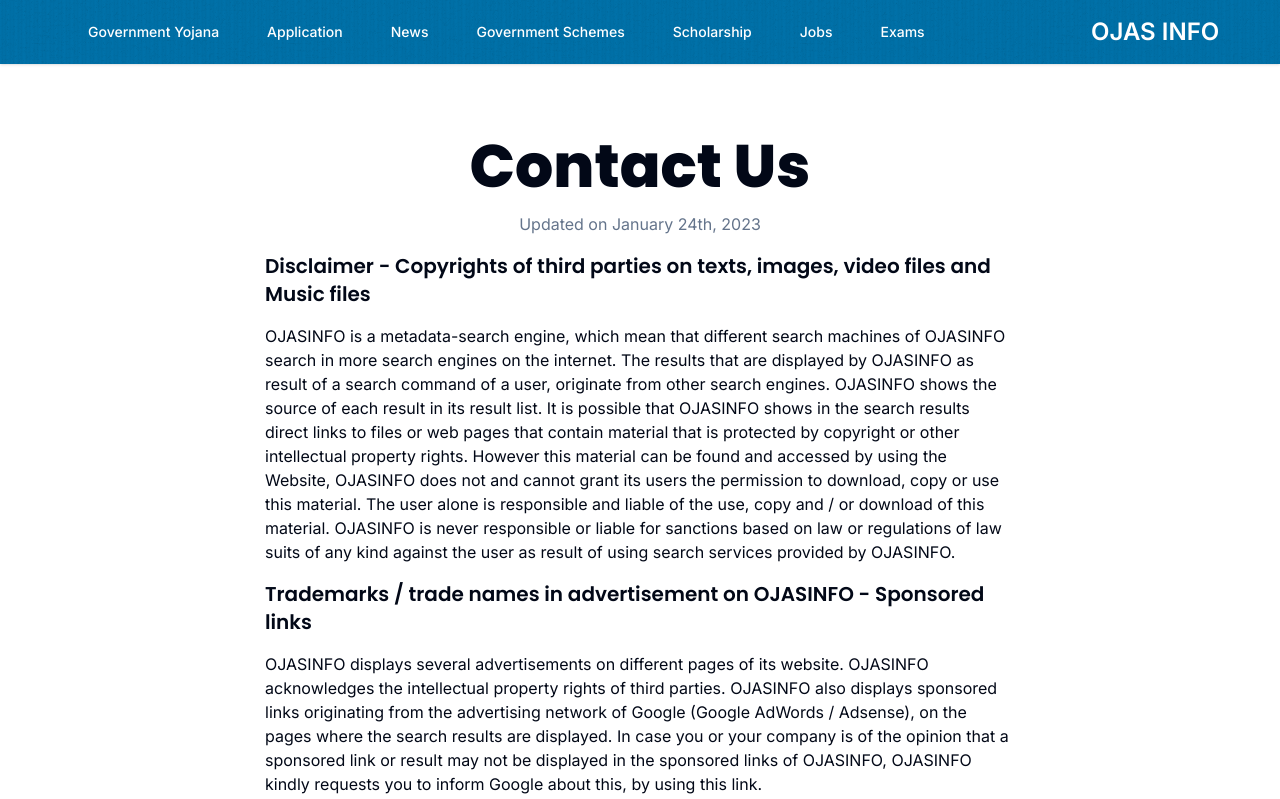
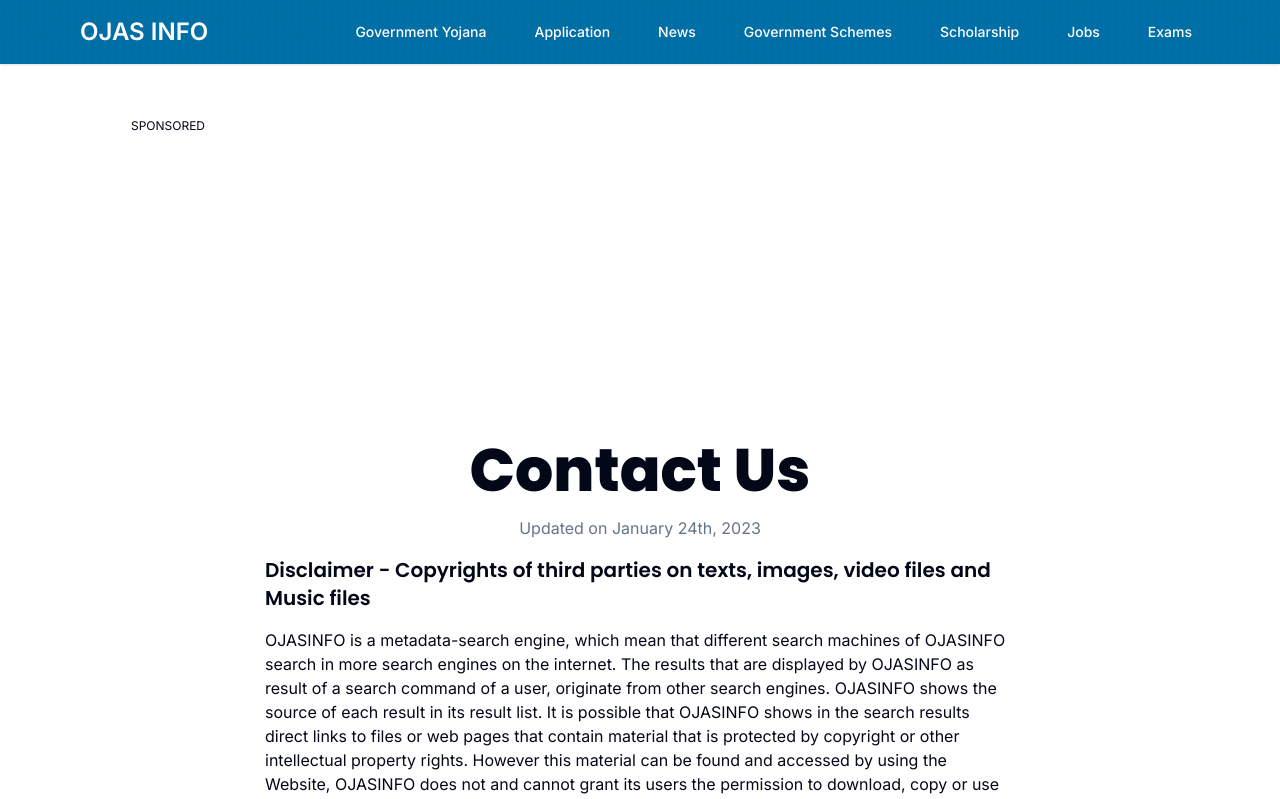
Before and after one commit to Lucifer472/blog-skelton, a Next.js app: page /contact in a window 1280 px wide. Shown: the top 799 px of the page. Built offline with nearby package versions, Linux system fonts and the light colour scheme.

Commit message:
some final fixes

```diff
--- a/components/navigation/navbar.tsx
+++ b/components/navigation/navbar.tsx
@@ -14,6 +14,9 @@
   return (
     <nav className="w-full min-h-16 bg-[#0072aa] bg-[url('/textured_stripes_brand_primary.png')] mb-4 shadow">
       <div className="w-full min-h-16 max-w-6xl mx-auto px-4 sm:px-2 flex items-center justify-between">
+        <div className="hidden sm:block">
+          <Logo />
+        </div>
         <ul className="hidden items-center justify-self-center gap-x-4 sm:flex">
           {navLinks.map((l) => (
             <li key={l.link}>
@@ -25,7 +28,7 @@
             </li>
           ))}
         </ul>
-        <div className="flex items-center justify-start">
+        <div className="flex items-center justify-start sm:hidden">
           <button
             onClick={() => setNav(!nav)}
             className="flex sm:hidden items-center justify-center cursor-pointer"
--- a/components/wrappers/ads-wrapper.tsx
+++ b/components/wrappers/ads-wrapper.tsx
@@ -13,7 +13,7 @@
   size: googletag.GeneralSize;
 }) => {
   const pathname = usePathname();
-  const [show, setShow] = useState(false);
+  const [show, setShow] = useState(true);
 
   window.googletag = window.googletag || { cmd: [] };
 
```
